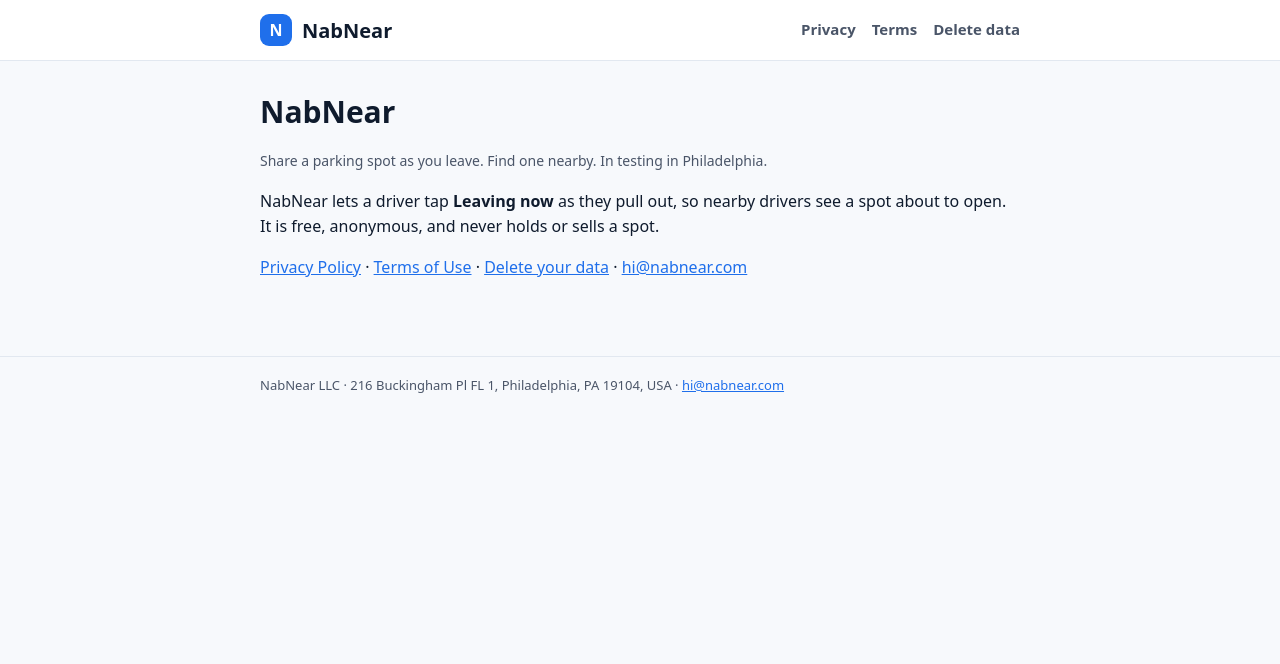
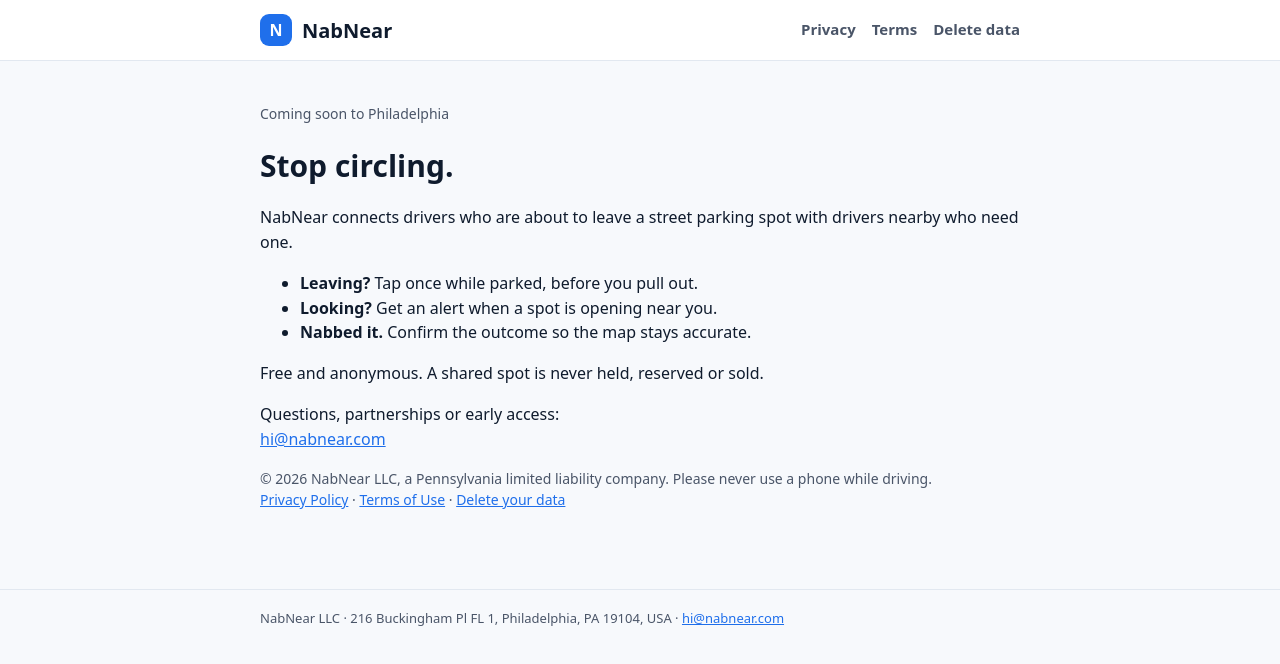
Before and after one commit to skandarz/nabnear-site, a plain HTML site: page index.html in a window 1280 px wide. Drawn offline with Linux system fonts and the light colour scheme.

Commit message:
Home page: Stop circling (from earlier landing page)
Co-Authored-By: Claude Opus 5.5 <noreply@anthropic.com>

```diff
--- a/index.html
+++ b/index.html
@@ -1,6 +1,6 @@
 <!doctype html>
 <html lang="en"><head><meta charset="utf-8"><meta name="viewport" content="width=device-width, initial-scale=1">
-<title>Share a spot as you leave | NabNear</title><style>
+<title>NabNear | Stop circling.</title><style>
 :root{--ink:#0f1b2d;--muted:#4a5568;--blue:#1f6feb;--bg:#f7f9fc;--line:#e2e8f0}
 body{margin:0;font-family:system-ui,-apple-system,"Segoe UI",Roboto,sans-serif;color:var(--ink);background:var(--bg);line-height:1.55}
 header{background:#fff;border-bottom:1px solid var(--line)}
@@ -22,8 +22,17 @@ footer{border-top:1px solid var(--line);color:var(--muted);font-size:13px;paddin
 </style></head><body>
 <header><div class="wrap"><div class="logo">N</div><a href="/">NabNear</a>
 <nav><a href="/privacy/">Privacy</a><a href="/terms/">Terms</a><a href="/delete/">Delete data</a></nav></div></header>
-<main><div class="wrap"><h1>NabNear</h1><p class="meta">Share a parking spot as you leave. Find one nearby. In testing in Philadelphia.</p>
-<p>NabNear lets a driver tap <b>Leaving now</b> as they pull out, so nearby drivers see a spot about to open. It is free, anonymous, and never holds or sells a spot.</p>
-<p><a href="/privacy/">Privacy Policy</a> · <a href="/terms/">Terms of Use</a> · <a href="/delete/">Delete your data</a> · <a href="mailto:hi@nabnear.com">hi@nabnear.com</a></p></div></main>
+<main><div class="wrap"><p class="meta">Coming soon to Philadelphia</p>
+<h1>Stop circling.</h1>
+<p>NabNear connects drivers who are about to leave a street parking spot with drivers nearby who need one.</p>
+<ul>
+<li><b>Leaving?</b> Tap once while parked, before you pull out.</li>
+<li><b>Looking?</b> Get an alert when a spot is opening near you.</li>
+<li><b>Nabbed it.</b> Confirm the outcome so the map stays accurate.</li>
+</ul>
+<p>Free and anonymous. A shared spot is never held, reserved or sold.</p>
+<p>Questions, partnerships or early access:<br><a href="mailto:hi@nabnear.com">hi@nabnear.com</a></p>
+<p class="meta">&copy; 2026 NabNear LLC, a Pennsylvania limited liability company. Please never use a phone while driving.<br>
+<a href="/privacy/">Privacy Policy</a> · <a href="/terms/">Terms of Use</a> · <a href="/delete/">Delete your data</a></p></div></main>
 <footer><div class="wrap">NabNear LLC · 216 Buckingham Pl FL 1, Philadelphia, PA 19104, USA · <a href="mailto:hi@nabnear.com">hi@nabnear.com</a></div></footer>
 </body></html>
```
